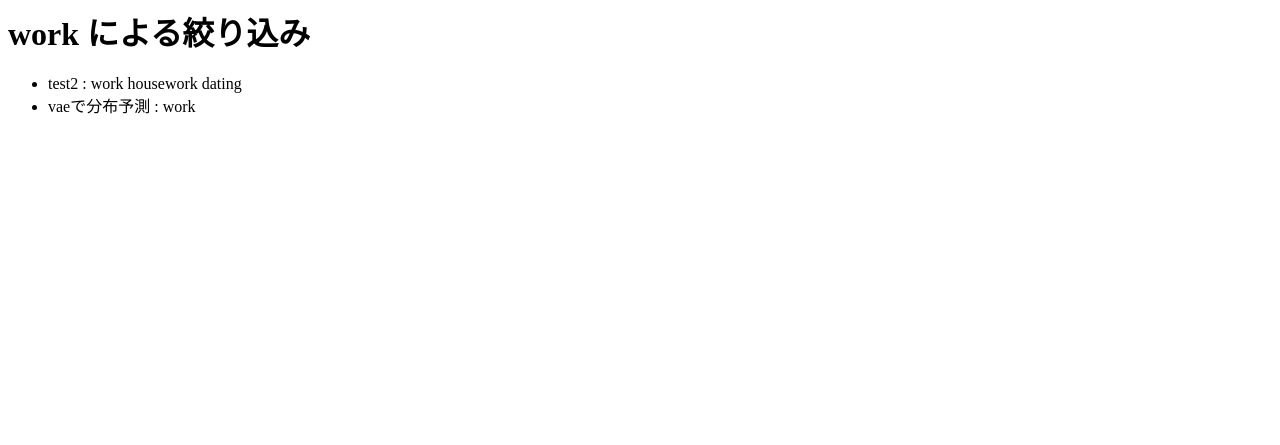
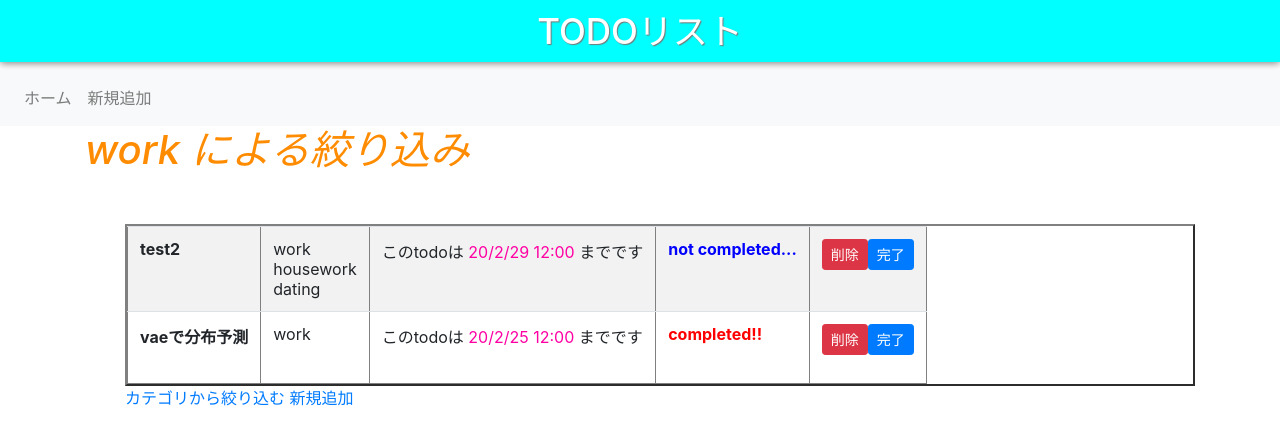
Before and after one commit to yk-amarly-20/django-todo, a Django app: a page that uses todo_list/templates/todo/todo_category.html in a window 1280 px wide. Shown: the top 445 px of the page. Run offline with Django 3.2, Linux system fonts and the light colour scheme; data comes from the database, SQL or seed files in the repository; both versions use the stored data as it was after the commit; some libraries are stand-ins or nearby versions.

Commit message:
UIを実装

```diff
--- a/TODO/settings.py
+++ b/TODO/settings.py
@@ -10,6 +10,7 @@ For the full list of settings and their values, see
 https://docs.djangoproject.com/en/2.2/ref/settings/
 """
 
+from django.contrib.messages import constants as message_constants
 import os
 
 # Build paths inside the project like this: os.path.join(BASE_DIR, ...)
@@ -119,3 +120,8 @@ USE_TZ = True
 # https://docs.djangoproject.com/en/2.2/howto/static-files/
 
 STATIC_URL = '/static/'
+
+
+MESSAGE_TAGS = {
+    message_constants.ERROR: 'alert alert-danger'
+}
--- a/todo_list/models.py
+++ b/todo_list/models.py
@@ -7,7 +7,7 @@ from django.utils import timezone
 
 class Category(models.Model):
     """
-  　　　　　　　　todoのカテゴリ
+  　　　　　　　　　　　　　　　　　　　　　　　　　　　　　　　　todoのカテゴリ
     """
 
     title = models.CharField('タイトル', max_length=50)     # カテゴリーのタイトル
@@ -22,9 +22,10 @@ class Todo(models.Model):
     """
 
     title = models.CharField('タイトル', max_length=50)  # TODOのタイトル
-    dead_line = models.DateField('締め切り', default=timezone.now())
+    dead_line = models.DateTimeField('締め切り', default=timezone.now())
     created_at = models.DateTimeField('日付', auto_now_add=True)  # 投稿日時
     category = models.ManyToManyField(Category, blank=True)  # カテゴリとの連携
+    completed = models.BooleanField('completed', default=False)
 
     def __str__(self):
         return self.title
--- /dev/null
+++ b/todo_list/static/todo/css/style.css
@@ -0,0 +1,56 @@
+.top-title {
+  margin-top: 0;
+  padding: 10px;
+  font-size: 35px;
+  background-color:#00ffff;
+  color: #ffffff;
+  text-align: center;
+  box-shadow: 0 1px 8px #777;
+  text-shadow: 1px 1px 1px #777;
+}
+
+.complete {
+  color: #ff0000;
+  font-weight: bold;
+}
+
+.not-complete {
+  color: #0000ff;
+  font-weight: bold;
+}
+
+.category {
+  display: block;
+}
+
+.todo {
+  padding: 10px;
+}
+
+.dead-line {
+  color: #ff00a4;
+}
+
+.add-todo {
+  font-style: oblique;
+  color: #ff8c00;
+}
+
+.add-todo-title {
+  font-style: oblique;
+  color: #ff8c00;
+}
+
+.category-title {
+  font-style: oblique;
+  color: #ff8c00;
+}
+
+.choice {
+  font-style: oblique;
+  color: #ff8c00;
+}
+
+.table-original {
+  margin: 50px 0 0 0;
+}
--- a/todo_list/templates/todo/add.html
+++ b/todo_list/templates/todo/add.html
@@ -1,5 +1,8 @@
+{% extends 'todo/base.html' %}
+{% block content %}
 <!-- 新しいtodoを作成 -->
-<h1>New Todo</h1>
+<h1 class="add-todo-title">新規作成</h1>
+<p class="add-todo">新しいtodoを作成しましょう</p>
 <table>
   <form method="post" action="">
     {% csrf_token %}
@@ -37,3 +40,4 @@
     </tbody>
   </form>
 </table>
+{% endblock content %}
--- /dev/null
+++ b/todo_list/templates/todo/base.html
@@ -0,0 +1,38 @@
+{% load static %}
+<!docktype html>
+<html>
+<head>
+  <meta charset="utf-8">
+  <title>TODOリスト</title>
+  <link rel="stylesheet" href="https://stackpath.bootstrapcdn.com/bootstrap/4.4.1/css/bootstrap.min.css" integrity="sha384-Vkoo8x4CGsO3+Hhxv8T/Q5PaXtkKtu6ug5TOeNV6gBiFeWPGFN9MuhOf23Q9Ifjh" crossorigin="anonymous">
+  <link rel="stylesheet" href="{% static 'todo/css/style.css' %}" type="text/css">
+</head>
+<body>
+  <h1 class="top-title">TODOリスト</h1>
+
+  <!--ナビバー-->
+<nav class="navbar navbar-expand-md  navbar-light bg-light">
+  <button type="button" class="navbar-toggler" data-toggle="collapse" data-target="#bs-navi" aria-controls="bs-navi" aria-expanded="false" aria-label="Toggle navigation">
+    <span class="navbar-toggler-icon"></span>
+  </button>
+
+  <div class="collapse navbar-collapse" id="bs-navi">
+    <ul class="navbar-nav">
+      <li class="nav-item"><a class="nav-link" href="{% url 'todo_list:index' %}">ホーム</a></li>
+      <li class="nav-item"><a class="nav-link" href="{% url 'todo_list:add' %}">新規追加</a></li>
+    </ul>
+  </div>
+</nav>
+
+  <div class="container">
+  {% block content %}
+  {% endblock %}
+  </div>
+
+
+
+  <script src="https://code.jquery.com/jquery-3.4.1.slim.min.js" integrity="sha384-J6qa4849blE2+poT4WnyKhv5vZF5SrPo0iEjwBvKU7imGFAV0wwj1yYfoRSJoZ+n" crossorigin="anonymous"></script>
+  <script src="https://cdn.jsdelivr.net/npm/popper.js@1.16.0/dist/umd/popper.min.js" integrity="sha384-Q6E9RHvbIyZFJoft+2mJbHaEWldlvI9IOYy5n3zV9zzTtmI3UksdQRVvoxMfooAo" crossorigin="anonymous"></script>
+  <script src="https://stackpath.bootstrapcdn.com/bootstrap/4.4.1/js/bootstrap.min.js" integrity="sha384-wfSDF2E50Y2D1uUdj0O3uMBJnjuUD4Ih7YwaYd1iqfktj0Uod8GCExl3Og8ifwB6" crossorigin="anonymous"></script>
+</body>
+</html>
--- a/todo_list/templates/todo/delete.html
+++ /dev/null
@@ -1,3 +0,0 @@
-delete
-
-<a href="{% url 'todo_list:index' %}">top</a>
--- a/todo_list/templates/todo/todo_category.html
+++ b/todo_list/templates/todo/todo_category.html
@@ -1,13 +1,57 @@
+{% extends 'todo/base.html' %}
+{% block content %}
 <!-- cateogryで絞り込んだtodoを表示 -->
-<h1> {{category}} による絞り込み </h1>
+<h1 class="category-title"> {{category}} による絞り込み </h1>
 <ul>
-{% for todo in todo_list %}
-  <li> {{todo}} :
-  {% for category in todo.category.all %}
-    {{category}}
-  {% endfor %}
-  </li>
-{% empty %}
-<p> {{category}}からの絞り込みは存在しません </p>
-{% endfor %}
-</ul>
+{% if todolist %}
+    <table border="2" class="table table-striped table-responsive table-original">
+    {% for todo in todolist %}
+      <tr>
+        <th class="todo">
+          {{ todo }}
+        </th>
+        <td>
+            {% for category in todo.category.all %}
+            <div class="category">
+              {{category}}
+            {% empty %}
+              カテゴリは設定されていません
+            </div>
+            {% endfor %}
+        </td>
+        <td>
+          このtodoは&nbsp;<span class="dead-line">{{ todo.dead_line|date:"y/n/j H:i" }}</span>&nbsp;までです
+        </td>
+        <td>
+        {% if todo.completed %}
+        <div class="complete">
+          completed!!
+        </div>
+        {% else %}
+        <div class="not-complete">
+          not completed...
+        </div>
+        {% endif %}
+        </td>
+        <td>
+          <div style="display:inline-flex">
+            <form method="post" action="{% url 'todo_list:delete' todo.id %}">
+              {% csrf_token %}
+              <input type="submit" value="削除" class="btn btn-danger btn-sm">
+            </form>
+            <form method="post" action="{% url 'todo_list:complete' todo.id %}">
+              {% csrf_token %}
+              <input type="submit" value="完了" class="btn btn-primary btn-sm">
+            </form>
+          </div>
+        </td>
+      </tr>
+    {% endfor %}
+    </table>
+  {% else %}
+    <p> {{category}}による絞りこみはありません </p>
+  {% endif %}
+    <a href="{% url 'todo_list:category' %}">カテゴリから絞り込む</a>
+    <a href="{% url 'todo_list:add' %}">新規追加</a>
+
+  {% endblock %}
--- a/todo_list/urls.py
+++ b/todo_list/urls.py
@@ -5,9 +5,11 @@ from . import views
 app_name = 'todo_list'
 urlpatterns = [
     path('', views.index, name='index'),  # 　一覧表示
-    path('delete/<int:id>', views.delete, name='delete'),  # 削除
+    path('delete/<int:id>', views.delete, name='delete'),
     path('category', views.show_category, name='category'),  # カテゴリから絞りこみ
     path('category/<str:category_name>', views.todo_category,
          name='todo_category'),  # 絞り込んだtodoを表示
     path('add', views.add, name='add'),  # 新規に追加する
+    path('complete/<int:id>', views.complete,
+         name='complete'),  # 達成した際にフラッシュメッセージ
 ]
--- a/todo_list/views.py
+++ b/todo_list/views.py
@@ -1,6 +1,7 @@
 from django.shortcuts import render, redirect, get_object_or_404
 from todo_list.models import Category, Todo
 from .forms import AddTodo
+from django.contrib import messages
 
 # Create your views here.
 
@@ -26,8 +27,8 @@ def delete(request, id):
 
     todo = get_object_or_404(Todo, pk=id)
     todo.delete()
-
-    return render(request, 'todo/delete.html')
+    messages.success(request, '削除に成功しました')
+    return redirect('todo_list:index')
 
 
 def show_category(request):
@@ -53,7 +54,7 @@ def todo_category(request, category_name):
     category = Category.objects.get(title=category_name)
     todo = Todo.objects.filter(category=category).order_by('title')
 
-    return render(request, 'todo/todo_category.html', {'todo_list': todo, 'category': category})
+    return render(request, 'todo/todo_category.html', {'todolist': todo, 'category': category})
     # return render(request, 'todo/todo_category.html', {'todo_list': todo})
 
 
@@ -77,5 +78,26 @@ def add(request):
         for category in categories:
             todo.category.add(category)
 
+        messages.success(request, '追加に成功しました')
+
         return redirect('todo_list:index')
     return render(request, 'todo/add.html', {'form': form})
+
+
+def complete(request, id):
+    """
+    todoが完了した際に褒める
+
+    Parameters
+    ----------
+    id: int
+        完了したtodoのid
+    """
+
+    todo = get_object_or_404(Todo, pk=id)
+    todo.completed = True
+    todo.save()                  # 忘れてた
+
+    messages.success(request, 'todoを達成しました！えらい！！')
+
+    return redirect('todo_list:index')
```
Also changed, not shown: todo_list/templates/todo/category.html (+6 -1 lines), todo_list/templates/todo/index.html (+52 -15 lines), db.sqlite3, todo_list/migrations/0004_auto_20200216_0533.py (added), todo_list/migrations/0005_auto_20200217_0347.py (added).
